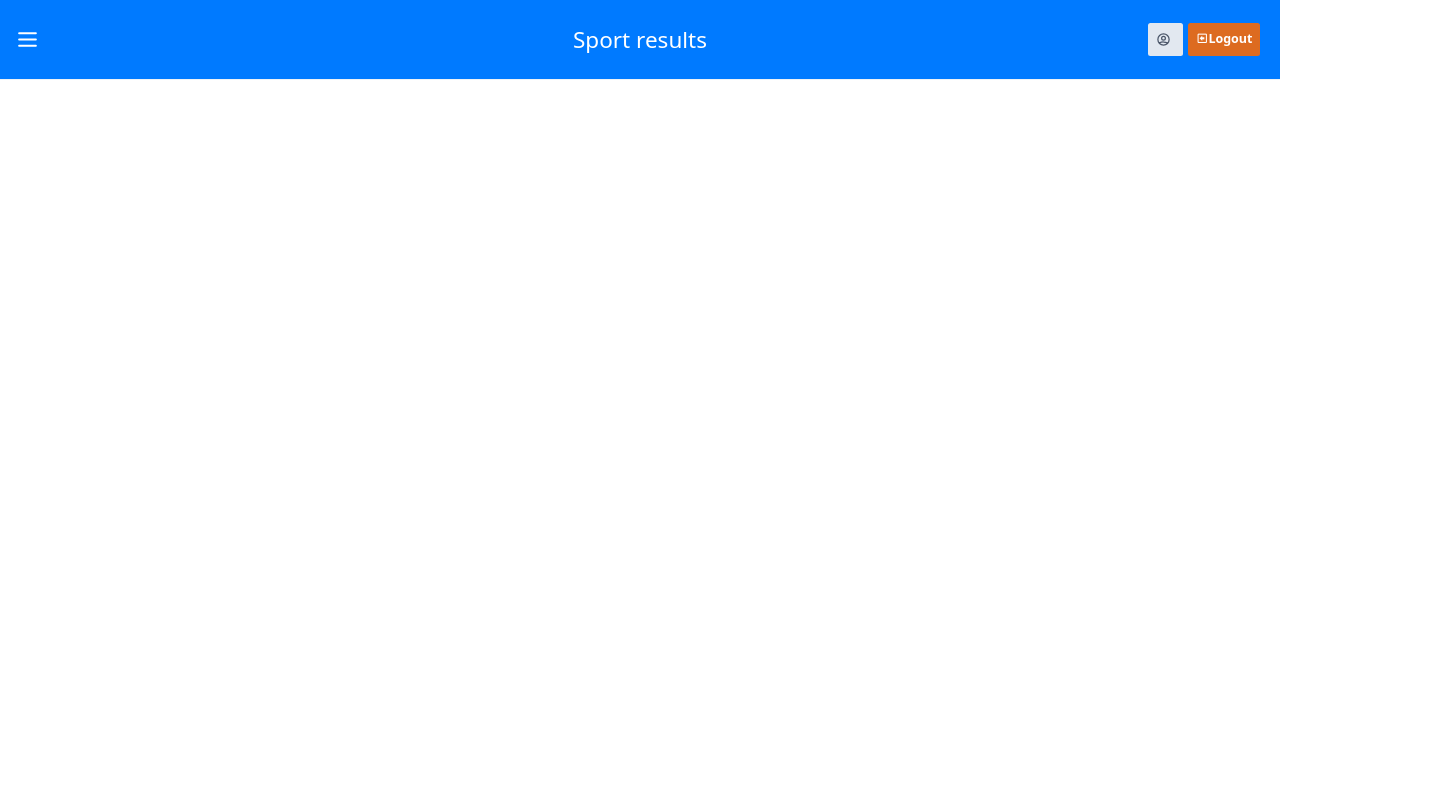
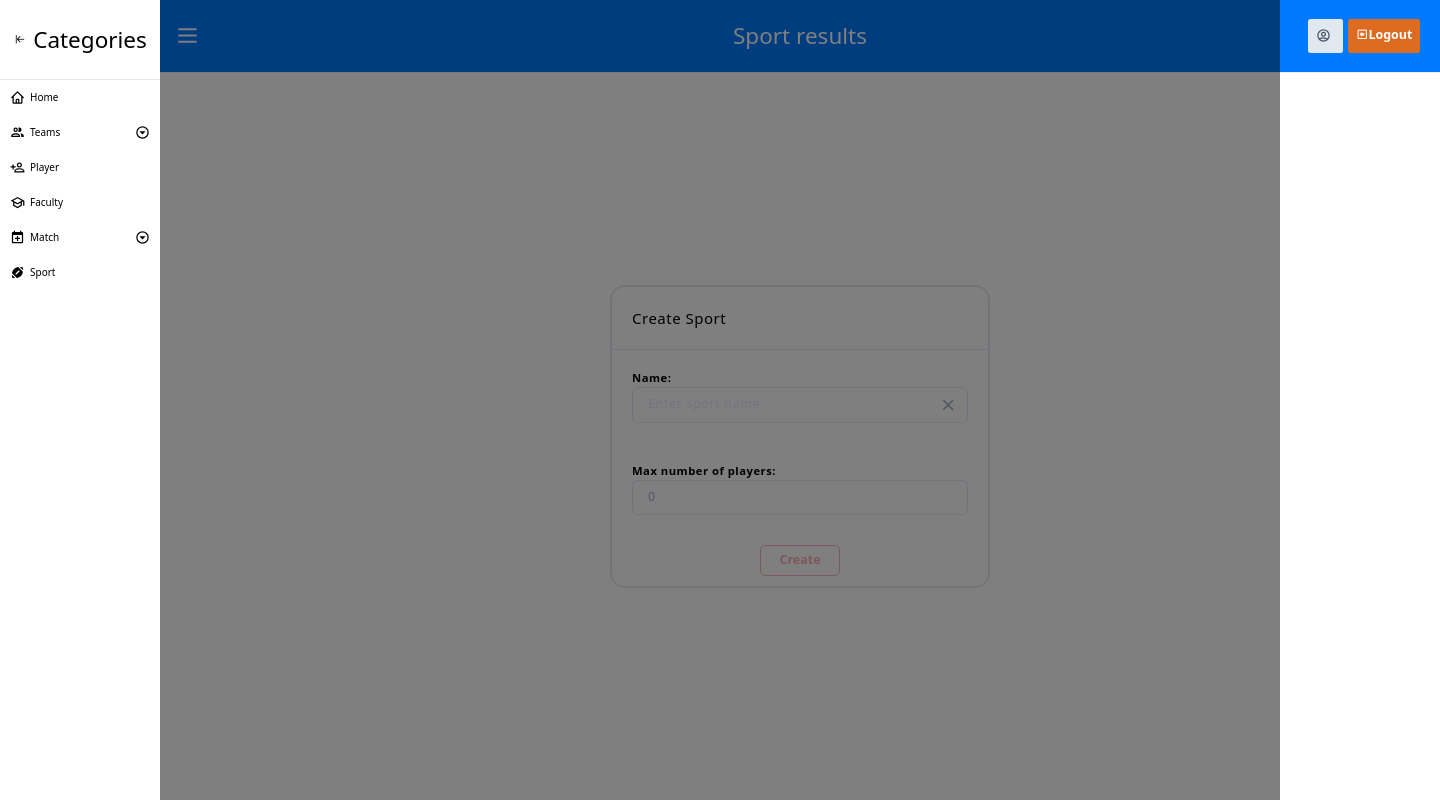
Before and after one commit to antoniobajivic/sports-results, a Nuxt app: page /match/event in a window 1280 px wide. Shown: the whole page, 1440 px wide, since content can reach past the window. Built offline with nearby package versions, Linux system fonts and the light colour scheme.

Commit message:
fix: small fixes to player creation

```diff
--- a/pages/match/event/index.vue
+++ b/pages/match/event/index.vue
@@ -0,0 +1,125 @@
+<template>
+  <div class="flex w-full h-full items-center justify-center">
+    <CardComponent title="Create Sport">
+      <form :model="newSport" class="w-full" @submit.prevent="createSport">
+        <section class="mb-8 p-4 w-full">
+          <label for="sportName" class="create-sport-label">Name:</label>
+          <div class="relative w-full">
+            <input
+              id="sportName"
+              v-model.trim="newSport.name"
+              type="text"
+              name="sportName"
+              placeholder="Enter sport name"
+              class="create-sport-input placeholder-glitter focus:placeholder-pureBlueLight"
+            />
+            <i
+              class="mdi mdi-close icon-clear transitioned-coloring"
+              style="transform: translate(0, -50%)"
+              @click.stop="clearSportName"
+            ></i>
+          </div>
+        </section>
+
+        <section class="mb-8 p-4 w-full">
+          <label for="sportPlayerCount" class="create-sport-label"
+            >Max number of players:</label
+          >
+          <input
+            id="sportPlayerCount"
+            v-model.number="newSport.minPlayers"
+            type="number"
+            name="sportName"
+            min="0"
+            placeholder="Enter sport name"
+            class="create-sport-input placeholder-glitter focus:placeholder-pureBlueLight"
+          />
+        </section>
+
+        <section class="flex justify-around items-center w-full">
+          <button
+            type="submit"
+            :disabled="!inputsValid"
+            class="w-32 py-2 px-4 rounded-lg text-xl font-semibold bg-white border border-softRed text-softRed transitioned-coloring focus:outline-none"
+            :class="
+              inputsValid
+                ? 'hover:bg-softRed hover:text-white'
+                : 'opacity-50 cursor-default'
+            "
+          >
+            <span>Create</span>
+          </button>
+        </section>
+      </form>
+    </CardComponent>
+  </div>
+</template>
+<script>
+import CardComponent from '~/components/CardComponent'
+export default {
+  components: {
+    CardComponent,
+  },
+  data() {
+    return {
+      newSport: {
+        name: '',
+        minPlayers: 0,
+      },
+    }
+  },
+  computed: {
+    inputsValid() {
+      return this.newSport.name && this.newSport.minPlayers > 0
+    },
+  },
+  methods: {
+    clearSportName() {
+      if (this.newSport.name) {
+        this.newSport.name = ''
+      }
+    },
+    async createSport() {
+      try {
+        const response = await this.$axios.$post('sports/create', this.newSport)
+        alert(`New sport named ${response.data.name} successfully created!`)
+        console.log(response)
+      } catch (error) {
+        console.log(error)
+      }
+    },
+  },
+}
+</script>
+<style scoped>
+.create-sport-label {
+  @apply block cursor-pointer font-semibold text-lg;
+}
+.create-sport-input {
+  @apply w-full rounded-lg py-3 px-6 border border-glitter bg-white text-xl tracking-wider text-gray-500;
+}
+
+.create-sport-input:focus {
+  @apply border-pureBlueLight outline-none text-pureBlueLight;
+}
+
+.icon-clear {
+  @apply absolute top-50% right-3% font-semibold text-3xl text-gray-500 cursor-pointer;
+}
+
+.icon-clear:hover {
+  @apply text-red-500;
+}
+
+.transitioned-coloring {
+  @apply transition-colors duration-200 ease-in-out;
+}
+
+/* Change the white to any color ;) */
+input:-webkit-autofill,
+input:-webkit-autofill:hover,
+input:-webkit-autofill:focus,
+input:-webkit-autofill:active {
+  -webkit-box-shadow: 0 0 0 30px white inset !important;
+}
+</style>
--- a/pages/player/index.vue
+++ b/pages/player/index.vue
@@ -1,7 +1,7 @@
 <template>
   <div class="create-team w-full flex-grow flex justify-around items-center">
     <CardComponent title="Create player">
-      <form :model="newPlayer" class="w-full" @submit.prevent="createNewPlayer">
+      <form :model="newPlayer" class="w-full" @submit.prevent="createPlayer">
         <section class="w-full p-4 mb-8">
           <label for="player-name" class="create-player-label"
             >Player's name:</label
@@ -9,7 +9,7 @@
           <div class="relative w-full p-4 flex justify-start items-center">
             <input
               id="player-name"
-              v-model="newPlayer.namePlayer"
+              v-model="newPlayer.name"
               type="text"
               name="player-name"
               placeholder="Enter your player's name"
@@ -39,39 +39,35 @@
 <script>
 import CardComponent from '@/components/CardComponent'
 export default {
-  // async asyncData
-  //
   components: {
     CardComponent,
   },
   data() {
     return {
       newPlayer: {
-        namePlayer: '',
-        /* Properties which every player has to have:
-        faculty: '',
-         sport: 'SPORT_NAME',
-        // OR
-        sport: {
-         category: '',
-          position: '',
-         }
-        // We can either here (this page) set in which team each
-        // player will play or add him in page teams/index.vue
-        // Potential problem: */
+        name: '',
       },
     }
   },
   methods: {
-    createPlayer() {
-      this.$store
-        .dispatch('createPlayer', this.newPlayer)
-        .then((res) => {
-          alert('You successfully created: ', res.data.data.name)
-        })
-        .catch((err) => {
-          throw new Error(err)
-        })
+    async createPlayer() {
+      try {
+        const response = await this.$axios.$post(
+          'players/create',
+          this.newPlayer
+        )
+        alert(`${response.data.name} successfully added!`)
+        console.log(response)
+      } catch (error) {
+        console.log(error)
+        alert(`Error: ${error}`)
+      }
+    },
+
+    clearName() {
+      if (this.newPlayer.name) {
+        this.newPlayer.name = ''
+      }
     },
   },
 }
--- a/pages/sport/create/index.vue
+++ b/pages/sport/create/index.vue
@@ -86,6 +86,7 @@ export default {
         console.log(response)
       } catch (error) {
         console.log(error)
+        alert(`Error: ${error}`)
       }
     },
   },
--- a/store/index.js
+++ b/store/index.js
@@ -44,16 +44,4 @@ export const actions = {
         })
     })
   },
-  createPlayer({ commit }, payload) {
-    return new Promise((resolve, reject) => {
-      this.$axios
-        .$post('players/create', payload)
-        .then((response) => {
-          resolve(response)
-        })
-        .catch((error) => {
-          reject(error)
-        })
-    })
-  },
 }
```
